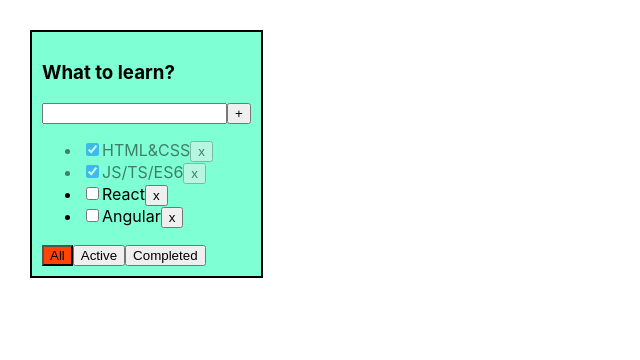
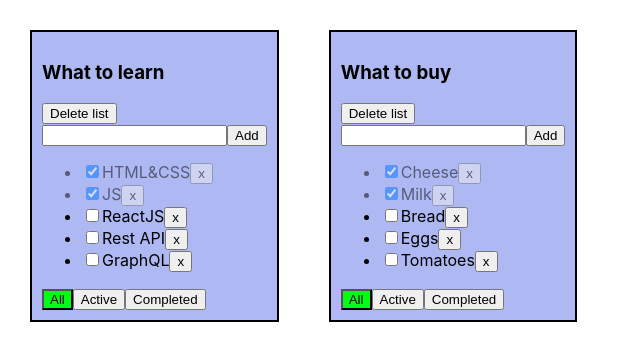
Before and after one commit to artkosmos/List-Of-Notes, a React (Create React App) app: page / in a window 1280 px wide. Shown: the top 360 px of the page, without its empty margins (0-640 px from the left). Built offline with nearby package versions, Linux system fonts and the light colour scheme.

Commit message:
refactor: use associative arrays instead simple arrays as local state

```diff
--- a/src/App.css
+++ b/src/App.css
@@ -4,7 +4,7 @@
 }
 
 .App > div {
-  background-color: aquamarine;
+  background-color: #aeb9f3;
   margin-right: 50px;
   padding: 10px;
   border: 2px solid black;
--- a/src/App.tsx
+++ b/src/App.tsx
@@ -2,66 +2,120 @@ import React, {useState} from 'react';
 import './App.css';
 import ToDoList, {TaskType} from "./ToDoList";
 import {v1} from "uuid";
+import toDoList from "./ToDoList";
 
 export type FilterType = 'all' | 'active' | 'completed'
+export type ToDoListType = {
+  id: string
+  title: string
+  filter: FilterType
+}
+export type TasksAssocType = {
+  [key: string]: TaskType[]
+}
 
 function App() {
   // we store data higher to follow "raise the state" concept
-  const title: string = "What to learn?"
-  const [tasksData, setTasksData] = useState<TaskType[]>([ // always return array including 2 elements(arr,fnc)
+  /*const [tasksData, setTasksData] = useState<TaskType[]>([ // always return array including 2 elements(arr,fnc)
     // v1 sets unique id number
     {id: v1(), title: "HTML&CSS", isChecked: true},
     {id: v1(), title: "JS/TS/ES6", isChecked: true},
     {id: v1(), title: "React", isChecked: false},
     {id: v1(), title: "Angular", isChecked: false}
+  ])*/
+  // const [filter, setFilter] = useState<FilterType>("all")
+
+  let todolistID1 = v1();
+  let todolistID2 = v1();
+
+  let [todolists, setTodoLists] = useState<ToDoListType[]>([
+    {id: todolistID1, title: 'What to learn', filter: 'all'},
+    {id: todolistID2, title: 'What to buy', filter: 'all'},
   ])
-  const [filter, setFilter] = useState<FilterType>("all")
 
-  const changeFilter = (filter: FilterType) => {
-    setFilter(filter)
+  let [tasks, setTasks] = useState<TasksAssocType>({
+    [todolistID1]: [
+      {id: v1(), title: "HTML&CSS", isDone: true},
+      {id: v1(), title: "JS", isDone: true},
+      {id: v1(), title: "ReactJS", isDone: false},
+      {id: v1(), title: "Rest API", isDone: false},
+      {id: v1(), title: "GraphQL", isDone: false},
+    ],
+    [todolistID2]: [
+      {id: v1(), title: "Cheese", isDone: true},
+      {id: v1(), title: "Milk", isDone: true},
+      {id: v1(), title: "Bread", isDone: false},
+      {id: v1(), title: "Eggs", isDone: false},
+      {id: v1(), title: "Tomatoes", isDone: false},
+    ]
+  });
+
+  const removeTask = (todolistID: string, taskId: string): void => {
+    setTasks(
+      {...tasks, [todolistID]: tasks[todolistID].filter((item => item.id !== taskId))}
+    )
+    /*const updatedTasksData = tasksData.filter((item) => item.id !== taskId)
+    setTasksData(updatedTasksData)*/
   }
 
-  const removeTask = (taskId: string): void => {
-    const updatedTasksData = tasksData.filter((item) => item.id !== taskId)
-    setTasksData(updatedTasksData)
-    // return updated tasks array without removed(x) value in main state
+  const addTask = (todolistID: string, text: string) => {
+    const newTask = {id: v1(), title: text, isDone: false}
+    setTasks(
+      {...tasks, [todolistID]: [newTask, ...tasks[todolistID]]}
+    )
+    /*const newTasks = [newTask, ...tasksData]
+    setTasksData(newTasks)*/
   }
 
-  const addTask = (text: string) => {
-    const newTask = {id: v1(), title: text, isChecked: false}
-    const newTasks = [newTask, ...tasksData]
-    setTasksData(newTasks)
+  const changeStatus = (todolistID: string, taskID: string, isDone: boolean) => {
+    setTasks(
+      {...tasks, [todolistID]: tasks[todolistID].map(item => item.id === taskID ? {...item, isDone} : item)}
+    )
+    /*setTasksData(tasksData.map(item => item.id === taskID ? {...item, isChecked: checkedValue} : item))*/
   }
 
-  const changeStatus = (taskID: string, checkedValue: boolean) => {
-    // we always must do copies
-    setTasksData(tasksData.map(item => item.id === taskID ? {...item, isChecked: checkedValue} : item))
+  const changeFilter = (todolistID: string, filter: FilterType) => {
+    setTodoLists(todolists.map(item => item.id === todolistID ? {...item, filter} : item))
+    // setFilter(filter)
   }
 
-  const getFilteredTask = (tasksData: TaskType[], filter: FilterType): TaskType[] => {
-    switch (filter) {
-      case "active":
-        return tasksData.filter((item) => !item.isChecked)
-      case "completed":
-        return tasksData.filter((item) => item.isChecked)
-      default:
-        return tasksData
+  const removeToDoList = (todolistID: string) => {
+    setTodoLists(todolists.filter(item => item.id !== todolistID))
+    delete tasks[todolistID]
   }
-  }
-  const filteredTasksData = getFilteredTask(tasksData, filter)
 
   // Main concept:
   // logic function --> some actions + set function --> logic function throw through the props
   return (
     <div className="App">
+      {todolists.map(item => {
+
+        const getFilteredTask = (tasks: TaskType[], filter: FilterType) => {
+          switch (filter) {
+            case "active":
+              return tasks.filter((item) => !item.isDone)
+            case "completed":
+              return tasks.filter((item) => item.isDone)
+            default:
+              return tasks
+          }
+        }
+        const filteredTasksData = getFilteredTask(tasks[item.id], item.filter)
+
+        return (
           <ToDoList
+            key={item.id}
+            todolistID={item.id}
             tasksData={filteredTasksData}
-        title={title}
+            title={item.title}
             removeTask={removeTask}
             changeFilter={changeFilter}
             addTask={addTask}
             changeStatus={changeStatus}
+            removeToDoList={removeToDoList}
           />
+        )
+      })}
     </div>
   )
 }
--- a/src/ToDoList.module.css
+++ b/src/ToDoList.module.css
@@ -1,13 +1,15 @@
 .error {
-  border: red 3px solid;
+  outline: red 1px solid;
+  box-shadow: inset 0 0 1px 2px rgb(204, 0, 0, 0.8)
 }
+
 
 .errorMessage {
   color: red;
 }
 
 .activeFilter {
-  background-color: orangered;
+  background-color: #00ff15;
 }
 
 .isDone {
--- a/src/ToDoList.tsx
+++ b/src/ToDoList.tsx
@@ -5,16 +5,18 @@ import style from './ToDoList.module.css'
 type ToDoListPropsType = {
   title: string
   tasksData: TaskType[]
-  removeTask: (taskId: string) => void
-  changeFilter: (filter: FilterType) => void
-  addTask: (text: string) => void
-  changeStatus: (taskID: string, checkedValue: boolean) => void
+  removeTask: (todolistID: string, taskId: string) => void
+  changeFilter: (todolistID: string, filter: FilterType) => void
+  addTask: (todolistID: string, text: string) => void
+  changeStatus: (todolistID: string, taskID: string, checkedValue: boolean) => void
+  todolistID: string
+  removeToDoList: (todolistID: string) => void
 }
 
 export type TaskType = {
   id: string
   title: string
-  isChecked: boolean
+  isDone: boolean
 }
 
 const ToDoList: React.FC<ToDoListPropsType> = ({
@@ -23,7 +25,9 @@ const ToDoList: React.FC<ToDoListPropsType> = ({
                                                  removeTask,
                                                  changeFilter,
                                                  addTask,
-                                                 changeStatus
+                                                 changeStatus,
+                                                 todolistID,
+                                                 removeToDoList
                                                }) => {
   // const  {tasks, title} = props --> the write is the same, but it'll be longer than above in brackets
 
@@ -33,7 +37,7 @@ const ToDoList: React.FC<ToDoListPropsType> = ({
 
   const anotherTask = () => {
     if (text.trim()) {
-      addTask(text.trim())
+      addTask(todolistID, text.trim())
       setText('')
     } else {
       setError('Title is required')
@@ -47,44 +51,48 @@ const ToDoList: React.FC<ToDoListPropsType> = ({
   }
 
   const onChangeHandler = (event: ChangeEvent<HTMLInputElement>) => {
-    setError('')
+    setError(null)
     const currentValue = event.currentTarget.value
     setText(currentValue)
   }
 
   const onClickHandlerAll = () => {
-    changeFilter("all")
+    changeFilter(todolistID, "all")
     setButtonName('all')
   }
 
   const onClickHandlerActive = () => {
-    changeFilter("active")
+    changeFilter(todolistID, "active")
     setButtonName('active')
   }
 
   const onClickHandlerCompleted = () => {
-    changeFilter("completed")
+    changeFilter(todolistID, "completed")
     setButtonName('completed')
   }
 
   const onChangeStatusHandler = (taskID: string, eventValue: boolean) => {
-    changeStatus(taskID, eventValue)
+    changeStatus(todolistID, taskID, eventValue)
+  }
+
+  const removeToDoListHandler = () => {
+    removeToDoList(todolistID)
+  }
+
+  const onClickRemoveHandler = (taskID: string) => {
+    removeTask(todolistID, taskID)
   }
 
 
   const tasksJSX: JSX.Element[] = tasksData.map((item) => {
 
-    const onClickRemoveHandler = () => {
-      removeTask(item.id)
-    }
-
     return (
       // key need to add always or may be error
-      <li key={item.id} className={item.isChecked ? style.isDone : ''}>
-        <input type="checkbox" checked={item.isChecked} onChange={(event) =>
+      <li key={item.id} className={item.isDone ? style.isDone : ''}>
+        <input type="checkbox" checked={item.isDone} onChange={(event) =>
           onChangeStatusHandler(item.id, event.currentTarget.checked)}/>
         <span>{item.title}</span>
-        <button onClick={onClickRemoveHandler}>x</button>
+        <button onClick={() => onClickRemoveHandler(item.id)}>x</button>
       </li>
     )
   })
@@ -94,13 +102,14 @@ const ToDoList: React.FC<ToDoListPropsType> = ({
     <div>
       <div>
         <h3>{title}</h3>
+        <button onClick={removeToDoListHandler}>Delete list</button>
         <div>
           <input className={error ? style.error : ''}
                  value={text}
                  onChange={onChangeHandler}
                  onKeyDown={onPressHandler}
           />
-          <button onClick={anotherTask}>+</button>
+          <button onClick={anotherTask}>Add</button>
         </div>
         {error && <div className={style.errorMessage}>{error}</div>}
         <ul>
```
Lines whose indentation alone changed are shown as unchanged.
